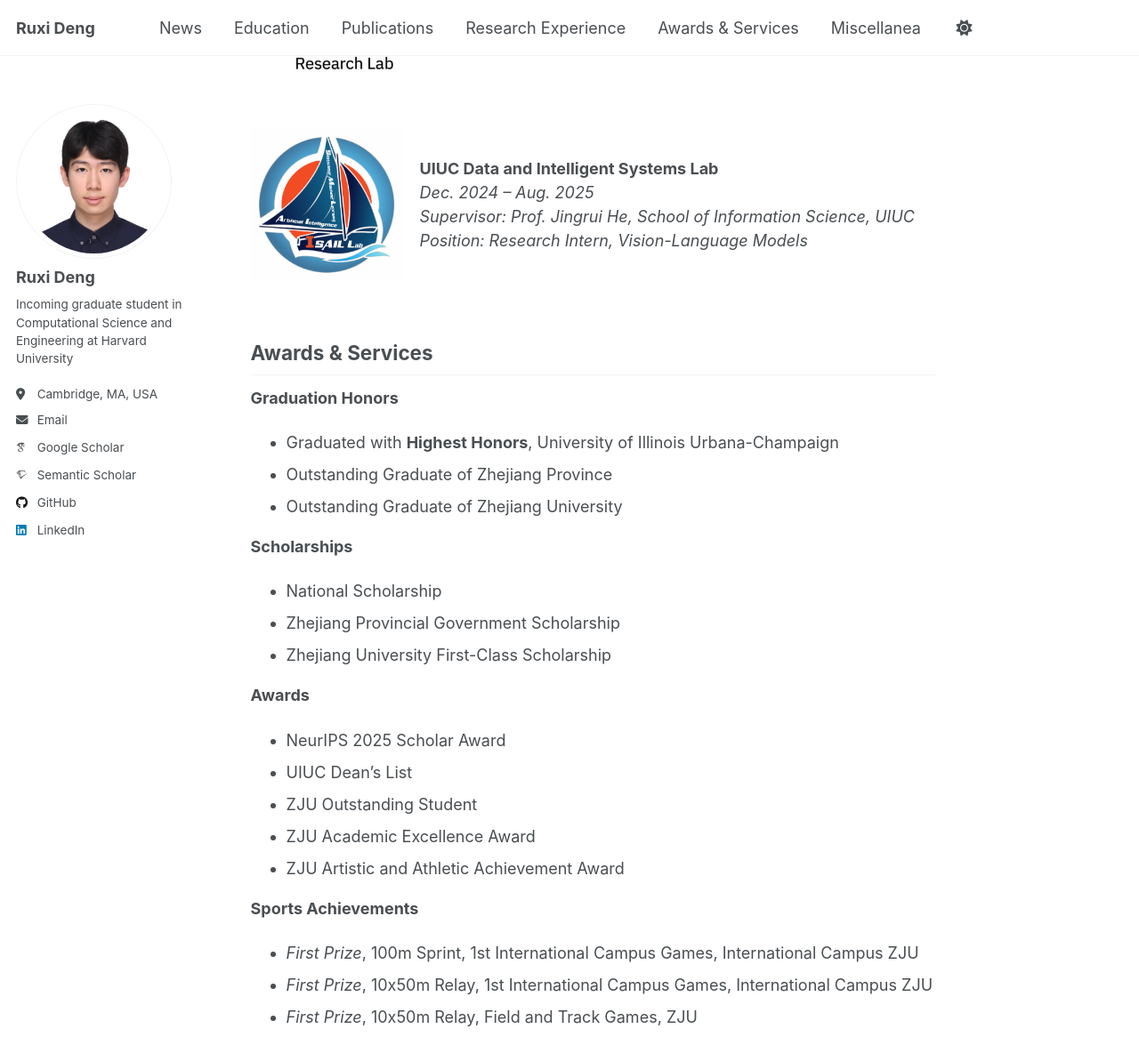
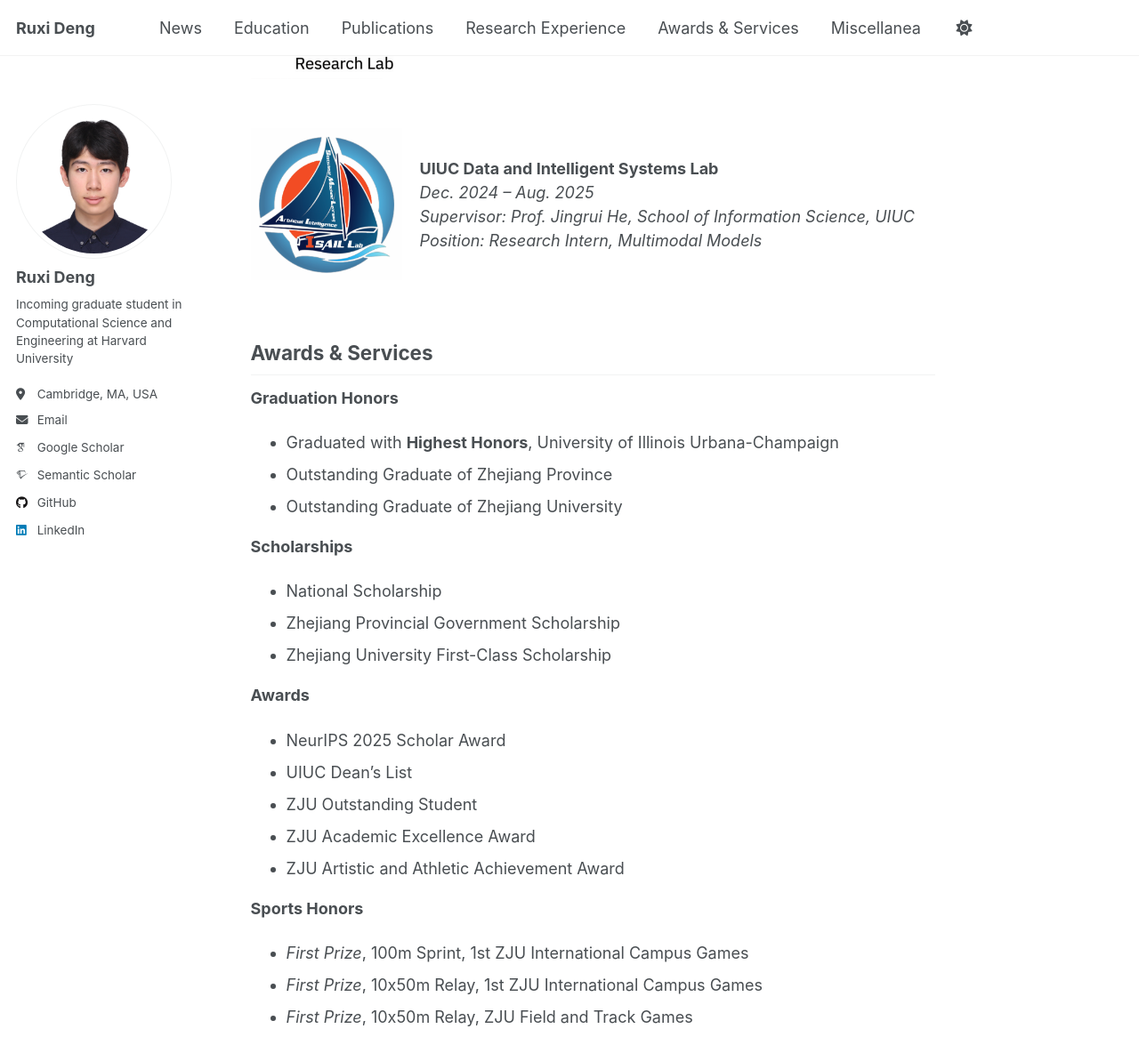
Before and after one commit to ruxideng/ruxideng.github.io, a Jekyll site: the page built from _pages/about.md, in a window 1280 px wide and 1400 px high, scrolled down 2110 px. Shown: the top 1193 px of the window at 89% size. Built offline with Jekyll 4.4.1, drawn with Linux system fonts in a browser that asks for light colours; some web fonts are replaced; a script that is not in the unit is left out; some of the changed text lies outside the part shown.

Commit message:
Update about.md

```diff
--- a/_pages/about.md
+++ b/_pages/about.md
@@ -98,7 +98,7 @@ Latte: Collaborative Test-Time Adaptation of Vision-Language Models in Federated
 **UIUC Data and Intelligent Systems Lab**
 *Dec. 2024 – Aug. 2025*
 *Supervisor: Prof. Jingrui He, School of Information Science, UIUC*
-*Position: Research Intern, Vision-Language Models*
+*Position: Research Intern, Multimodal Models*
   </div>
 </div>
 
@@ -121,7 +121,7 @@ Latte: Collaborative Test-Time Adaptation of Vision-Language Models in Federated
 - ZJU Academic Excellence Award
 - ZJU Artistic and Athletic Achievement Award
 
-**Sports Achievements**<br>
-- *First Prize*, 100m Sprint, 1st International Campus Games, International Campus ZJU
-- *First Prize*, 10x50m Relay, 1st International Campus Games, International Campus ZJU
-- *First Prize*, 10x50m Relay, Field and Track Games, ZJU
+**Sports Honors**<br>
+- *First Prize*, 100m Sprint, 1st ZJU International Campus Games
+- *First Prize*, 10x50m Relay, 1st ZJU International Campus Games
+- *First Prize*, 10x50m Relay, ZJU Field and Track Games
```
Also changed, not shown: other parts of _pages/about.md (+1 -1 lines).
